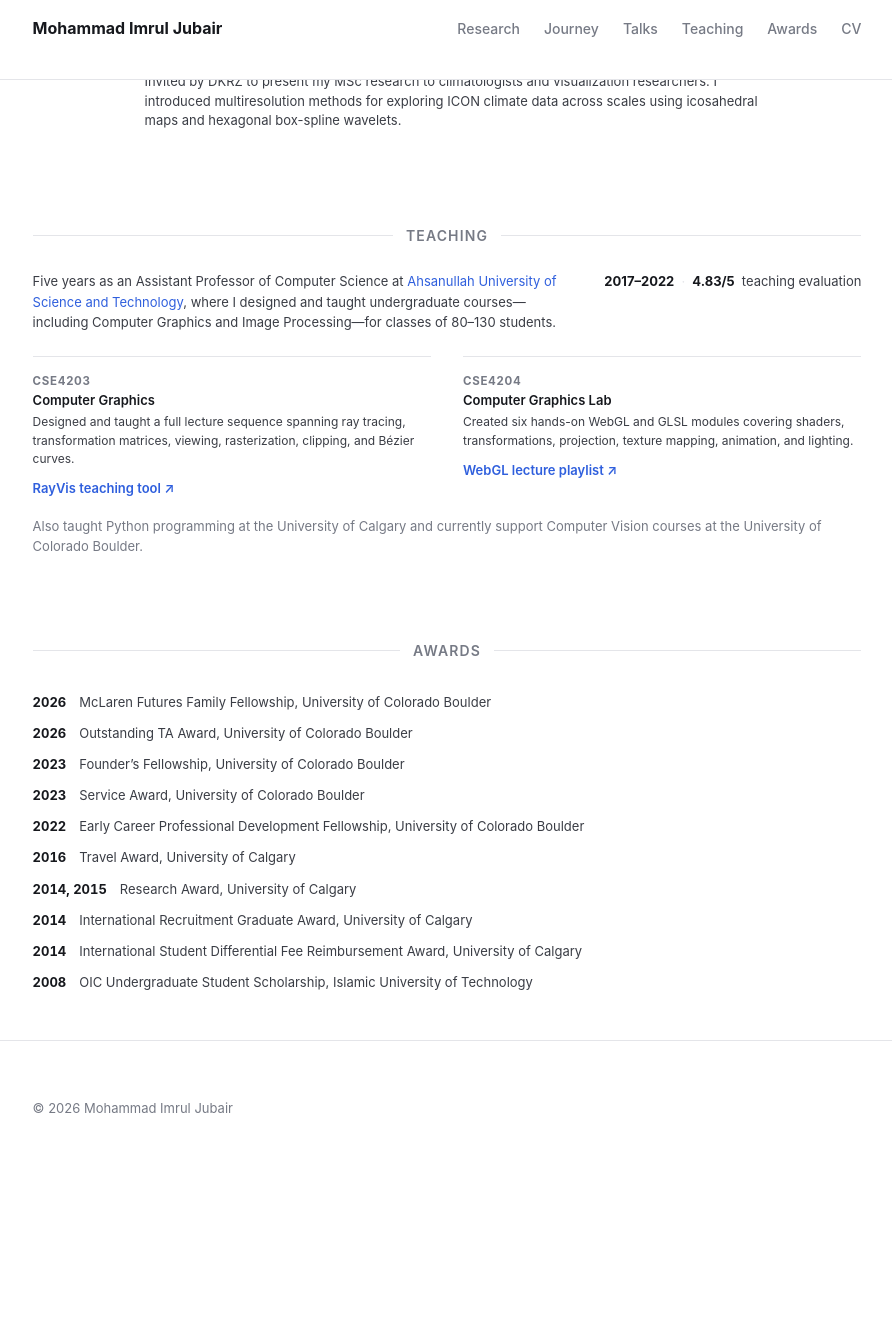
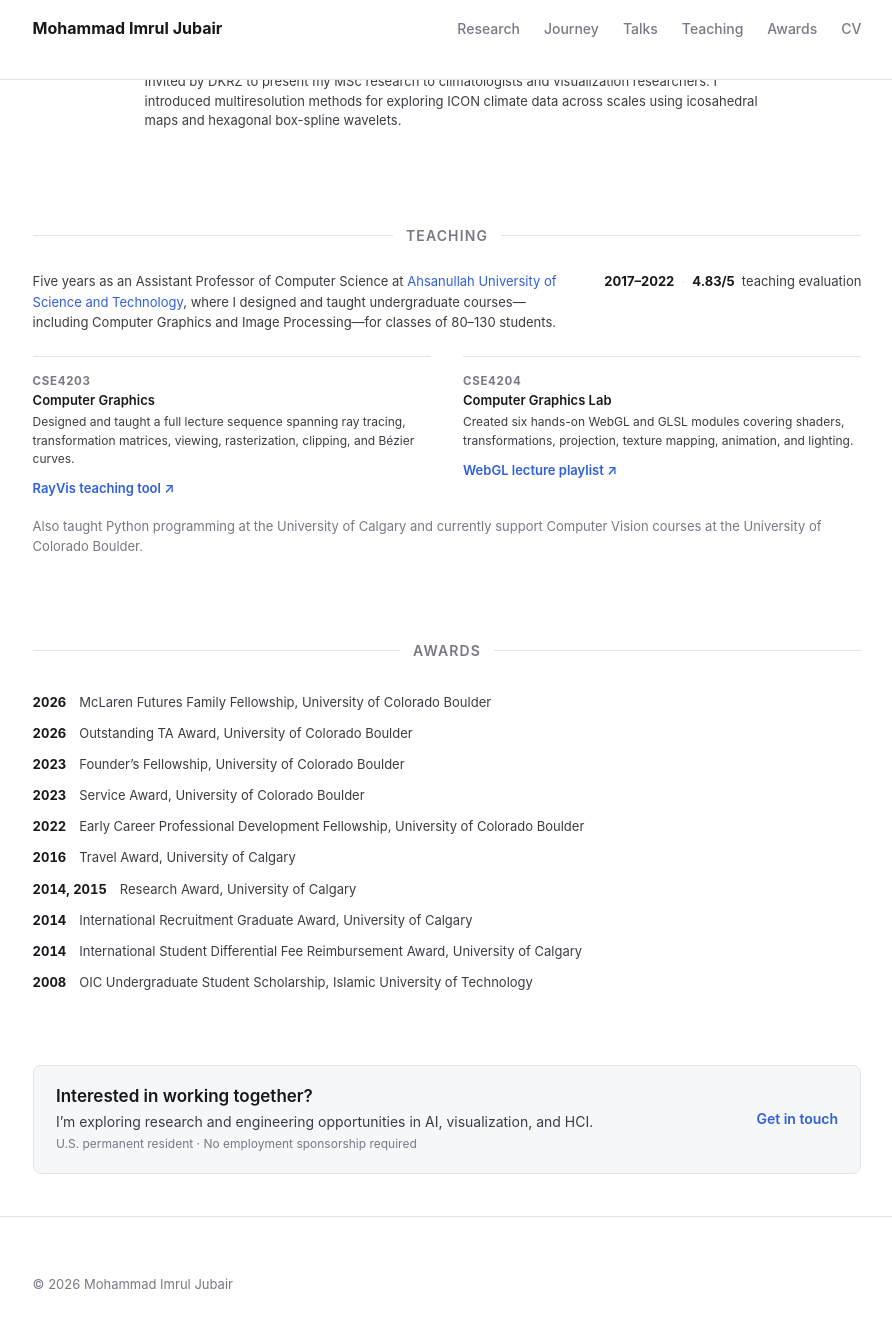
Before and after one commit to imruljubair/imruljubair.github.io, a Jekyll site: the page built from index.html, in a window 1280 px wide and 1400 px high, scrolled down 2697 px. Shown: the top 1328 px of the window, without its empty margins (193-1085 px from the left). Built offline with Jekyll 4.4.1, drawn with Linux system fonts in a browser that asks for light colours; before the commit the page ends 3921 px from its top, so only the background shows below that.

Commit message:
open to work

```diff
--- /dev/null
+++ b/_includes/opportunities.html
@@ -0,0 +1,12 @@
+<section class="opportunity-section" aria-labelledby="opportunity-title">
+  <div class="container">
+    <div class="opportunity-card">
+      <div>
+        <h2 id="opportunity-title">Interested in working together?</h2>
+        <p>I’m exploring research and engineering opportunities in AI, visualization, and HCI.</p>
+        <p class="opportunity-meta">U.S. permanent resident <span aria-hidden="true">·</span> No employment sponsorship required</p>
+      </div>
+      <a href="mailto:{{ site.data.bio.email }}">Get in touch</a>
+    </div>
+  </div>
+</section>
--- a/assets/scss/_home.scss
+++ b/assets/scss/_home.scss
@@ -1062,6 +1062,50 @@ $venn-width: 320px;
   font-variant-numeric: tabular-nums;
 }
 
+// Opportunities ----------------------------------------------------------
+.opportunity-section {
+  padding: 0 0 $section-gap;
+  font-family: $awards-font-family;
+}
+
+.opportunity-card {
+  display: grid;
+  grid-template-columns: minmax(0, 1fr) auto;
+  align-items: center;
+  gap: 1.5em;
+  padding: 1.25em 1.4em;
+  border: 1px solid $light-gray-color;
+  border-radius: $base-border-radius;
+  background: $secondary-background-color;
+
+  h2 {
+    margin: 0 0 0.25em;
+    font-size: rem(17);
+    font-weight: 600;
+    color: $ink-color;
+  }
+
+  p {
+    margin: 0;
+    font-size: rem(14);
+    line-height: 1.5;
+    color: $dark-gray-color;
+  }
+
+  .opportunity-meta {
+    margin-top: 0.25em;
+    font-size: rem(12);
+    color: $medium-gray-color;
+  }
+
+  a {
+    @extend .link;
+    white-space: nowrap;
+    font-size: rem(14);
+    font-weight: 600;
+  }
+}
+
 // Footer -----------------------------------------------------------------
 .site-footer {
   border-top: 1px solid $light-gray-color;
@@ -1101,6 +1145,11 @@ $venn-width: 320px;
 
   .teaching-grid {
     grid-template-columns: 1fr;
+  }
+
+  .opportunity-card {
+    grid-template-columns: 1fr;
+    gap: 0.75em;
   }
 }
 
--- a/index.html
+++ b/index.html
@@ -8,3 +8,4 @@ title: Home
 {% include talks.html %}
 {% include teaching.html %}
 {% include awards.html %}
+{% include opportunities.html %}
```
